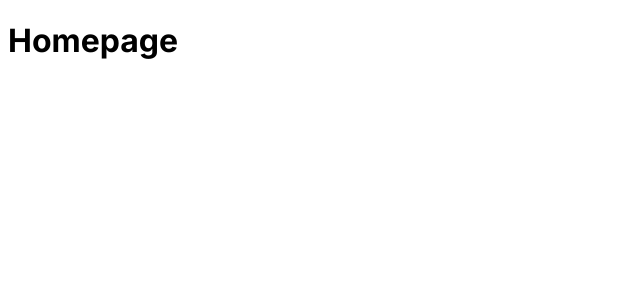
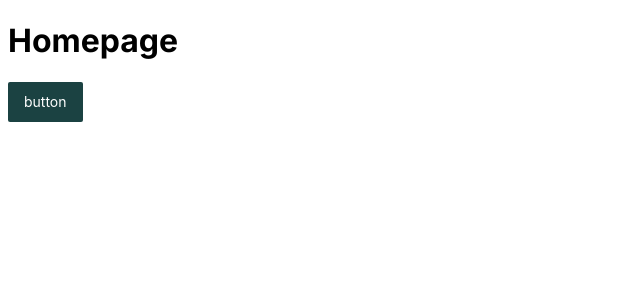
Before and after one commit to PieMenard/next-home, a Next.js app: page / in a window 1280 px wide. Shown: the top 300 px of the page, without its empty margins (0-640 px from the left). Built offline with nearby package versions, Linux system fonts and the light colour scheme.

Commit message:
override ant design defaults

```diff
--- a/src/app/layout.tsx
+++ b/src/app/layout.tsx
@@ -1,6 +1,7 @@
 import type { Metadata } from 'next';
 import { Inter } from 'next/font/google';
 import './globals.css';
+import ThemeProvider from '@/providers/theme-provider';
 
 const inter = Inter({ subsets: ['latin'] });
 
@@ -16,7 +17,9 @@ export default function RootLayout({
 }>) {
   return (
     <html lang="en">
-      <body className={inter.className}>{children}</body>
+      <body className={inter.className}>
+        <ThemeProvider>{children}</ThemeProvider>
+      </body>
     </html>
   );
 }
--- a/src/app/page.tsx
+++ b/src/app/page.tsx
@@ -1,7 +1,10 @@
+import { Button } from 'antd';
+
 export default function Home() {
   return (
     <div>
       <h1>Homepage</h1>
+      <Button type="primary">button</Button>
     </div>
   );
 }
--- /dev/null
+++ b/src/providers/theme-provider.tsx
@@ -0,0 +1,35 @@
+'use client';
+
+import { ConfigProvider } from 'antd';
+
+const ThemeProvider = ({ children }: { children: React.ReactNode }) => {
+  return (
+    <div>
+      <ConfigProvider
+        theme={{
+          token: {
+            colorPrimary: '#1B4242',
+            borderRadius: 2,
+          },
+          components: {
+            Button: {
+              controlHeight: 40,
+              boxShadow: 'none',
+              controlOutline: 'none',
+              colorBorder: '#1B4242',
+            },
+            Input: {
+              controlHeight: 45,
+              boxShadow: 'none',
+              activeShadow: 'none',
+            },
+          },
+        }}
+      >
+        {children}
+      </ConfigProvider>
+    </div>
+  );
+};
+
+export default ThemeProvider;
```
